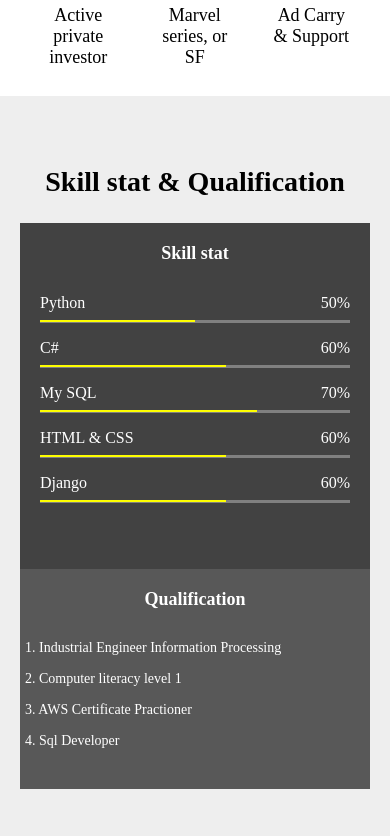
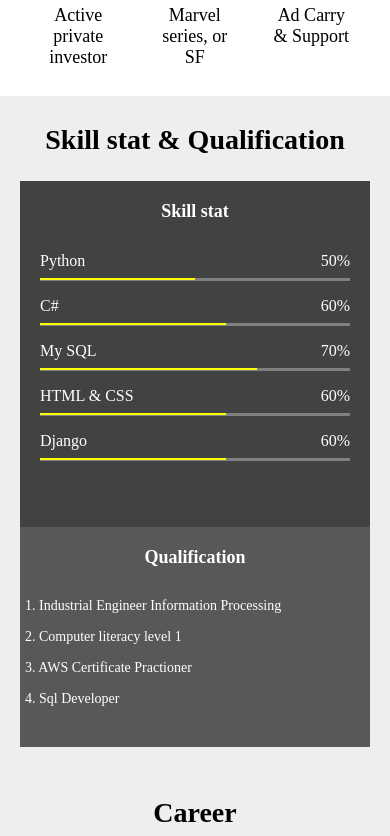
Before and after one commit to kwakchaewon/portfolio, a plain HTML site: page index.html in a window 390 px wide. Shown: the part 1347-2183 px from the top of the page. Drawn offline with Linux system fonts and the light colour scheme.

Commit message:
Update style.css
update h2 margin-top & make code simply

```diff
--- a/style.css
+++ b/style.css
@@ -609,10 +609,7 @@ p{
 
     #skills>h2{
         margin-bottom: 25px;
-    }
-
-    #skills>h2{
-        margin-top: 50px;
+        margin
     }
 
     .about__career>h2{
```
Also changed, not shown: index.html (+0 -14 lines).
